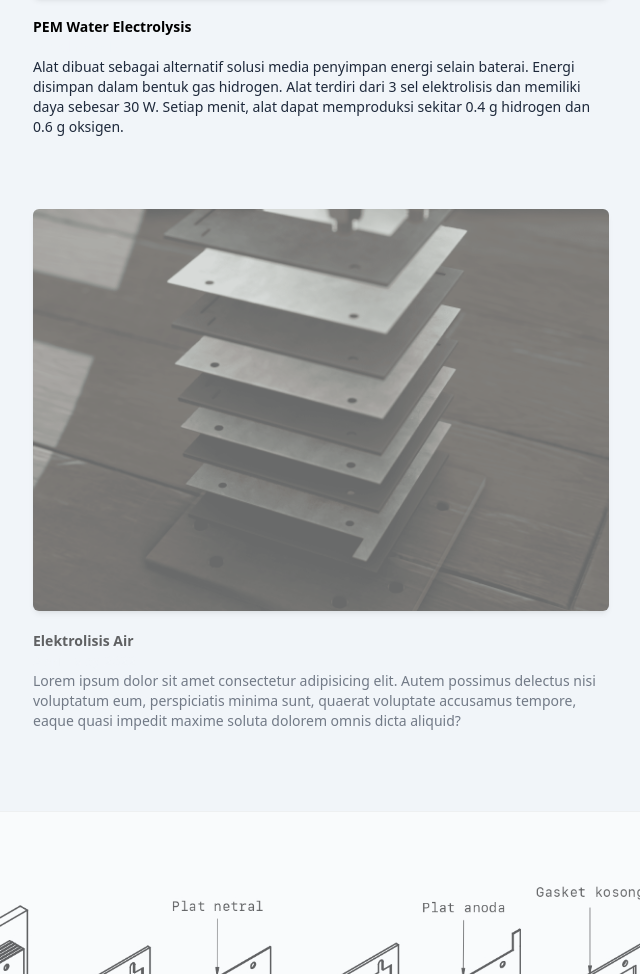
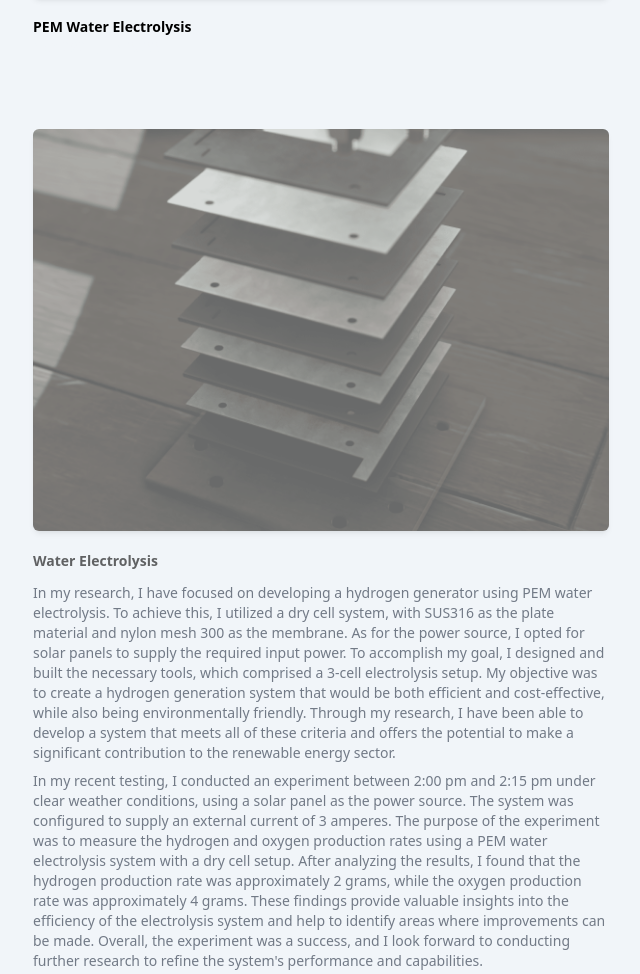
Before and after one commit to fadhilmuf/fadhilmuf, a website: page spwe.html in a window 1280 px wide. Shown: the part 483-1457 px from the top of the page, without its empty margins (319-959 px from the left). Drawn offline with Linux system fonts and the light colour scheme.

Commit message:
modified:   spwe.html

```diff
--- a/spwe.html
+++ b/spwe.html
@@ -27,8 +27,7 @@
                     <div class="rounded-md shadow-md overflow-hidden">
                         <iframe src="https://collaborate.shapr3d.com/v/C4p5ZBUAIyAPKHsPpZ0HE" title="Shapr3D Webviewer" width="600" height="320" frameborder="0" allow="web-share; xr-spatial-tracking" loading="lazy" scrolling="no" referrerpolicy="origin-when-cross-origin" allowfullscreen></iframe>
                     </div>
-                    <h3 class="text-sm font-semibold mt-5">PEM Water Electrolysis<span class="block font-semibold text-slate-100 hover:text-primary">March 2021-?</span></h3>
-                    <p class="font-thin text-sm text-dark">Alat dibuat sebagai alternatif solusi media penyimpan energi selain baterai. Energi disimpan dalam bentuk gas hidrogen. Alat terdiri dari 3 sel elektrolisis dan memiliki daya sebesar 30 W. Setiap menit, alat dapat memproduksi sekitar 0.4 g hidrogen dan 0.6 g oksigen.</p>
+                    <h3 class="text-sm font-semibold mt-5">PEM Water Electrolysis<span class="block font-semibold text-slate-100 hover:text-primary">Oct 2021-July 2022</span></h3>
                 </div>
 
             </div>
@@ -39,8 +38,9 @@
                     <div class="rounded-md shadow-md overflow-hidden">
                         <a><img src="dist/img/dc.png" alt="baterai" width="w-full"/></a>
                     </div>
-                    <h3 class="text-sm font-semibold mt-5 mb-0">Elektrolisis Air<span class="block font-semibold text-slate-100 hover:text-primary">April-May 2022</span></h3>
-                    <p class="font-thin text-sm text-dark">Lorem ipsum dolor sit amet consectetur adipisicing elit. Autem possimus delectus nisi voluptatum eum, perspiciatis minima sunt, quaerat voluptate accusamus tempore, eaque quasi impedit maxime soluta dolorem omnis dicta aliquid?</p>
+                    <h3 class="text-sm font-semibold mt-5 mb-3">Water Electrolysis</h3>
+                    <p class="font-thin text-sm text-dark mb-2">In my research, I have focused on developing a hydrogen generator using PEM water electrolysis. To achieve this, I utilized a dry cell system, with SUS316 as the plate material and nylon mesh 300 as the membrane. As for the power source, I opted for solar panels to supply the required input power. To accomplish my goal, I designed and built the necessary tools, which comprised a 3-cell electrolysis setup. My objective was to create a hydrogen generation system that would be both efficient and cost-effective, while also being environmentally friendly. Through my research, I have been able to develop a system that meets all of these criteria and offers the potential to make a significant contribution to the renewable energy sector.</p>
+                    <p class="font-thin text-sm text-dark">In my recent testing, I conducted an experiment between 2:00 pm and 2:15 pm under clear weather conditions, using a solar panel as the power source. The system was configured to supply an external current of 3 amperes. The purpose of the experiment was to measure the hydrogen and oxygen production rates using a PEM water electrolysis system with a dry cell setup. After analyzing the results, I found that the hydrogen production rate was approximately 2 grams, while the oxygen production rate was approximately 4 grams. These findings provide valuable insights into the efficiency of the electrolysis system and help to identify areas where improvements can be made. Overall, the experiment was a success, and I look forward to conducting further research to refine the system's performance and capabilities.</p>
                 </div>
                 <div class="mb-12 p-4 opacity-60 hover:opacity-100">
                     <div class="rounded-md shadow-md overflow-hidden">
```
